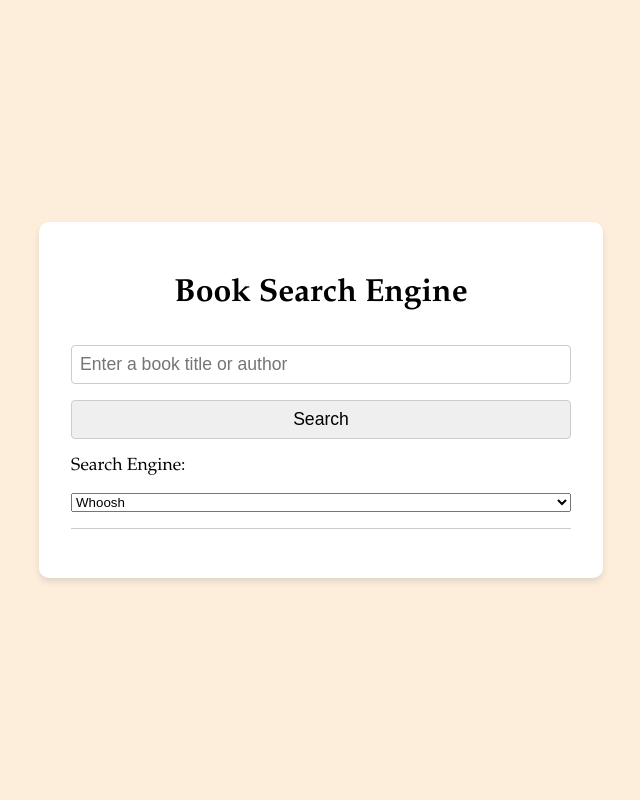
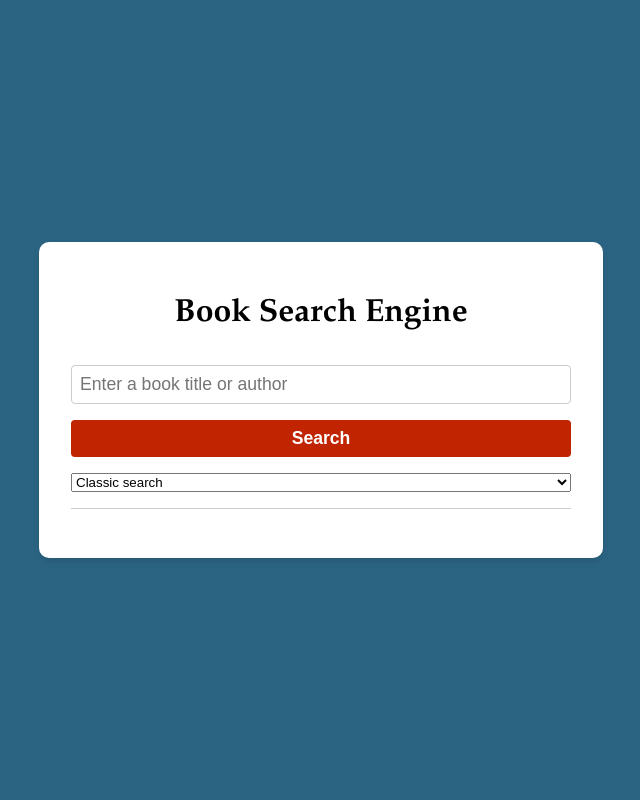
Before and after one commit to domenicocinque/goodreads-searchengine, a Flask app: page / in a window 1280 px wide. Shown: the whole page, without its empty margins (319-959 px from the left). Run offline with Flask 2, Linux system fonts and the light colour scheme; parts of the project's set-up code (start-up, migrations or seed data) failed here and were passed over.

Commit message:
better css and bugfix

```diff
--- a/app/__init__.py
+++ b/app/__init__.py
@@ -12,8 +12,6 @@ def index():
     if request.method == "POST":
         query = request.form["query"]
         search_engine = request.form["search_engine"]
-
-        print(type(current_app.config))
 
         se = get_search_engine(
             searcher=search_engine,
--- a/app/core/search_engine.py
+++ b/app/core/search_engine.py
@@ -13,7 +13,7 @@ from whoosh.qparser import QueryParser  # type: ignore
 
 from flask.config import Config
 
-logger = getLogger(__name__)
+logger = getLogger("Searcher")
 
 
 class BaseSearcher(ABC):
--- a/app/static/style.css
+++ b/app/static/style.css
@@ -6,7 +6,7 @@ body {
     justify-content: center;
     align-items: center;
     height: 100vh;
-    background-color: #FDEEDC
+    background-color: #2b6482
 }
 
 .container {
@@ -58,13 +58,9 @@ input {
     border-radius: 4px;
 }
 
-button {
-    padding: 0.5rem 1rem;
-    background-color: #2d91ff;
-    color: #fff;
+input[type="submit"] {
+    background-color: #c12400;
+    border: #c12400;
+    color: white;
     font-weight: bold;
-    border: none;
-    border-radius: 4px;
-    cursor: pointer;
-    align-self: center;
 }
--- a/app/templates/index.html
+++ b/app/templates/index.html
@@ -4,7 +4,7 @@
     <meta charset="UTF-8">
     <meta http-equiv="X-UA-Compatible" content="IE=edge">
     <meta name="viewport" content="width=device-width, initial-scale=1.0">
-    <link rel="stylesheet" href="{{ url_for('static', filename='style.css') }}">
+    <link rel="stylesheet" href="static/style.css">
     <title>Book Search Engine</title>
 </head>
 <body>
@@ -14,17 +14,13 @@
             <input type="text" name="query" placeholder="Enter a book title or author">
             <input type="submit" value="Search">
 
-            <label for="search_engine">Search Engine:</label>
             <select id="search_engine" name="search_engine">
-              <option value="whoosh">Whoosh</option>
-              <option value="annoy">Annoy</option>
+              <option value="whoosh">Classic search</option>
+              <option value="annoy">Neural search</option>
             </select>
 
         </form>
-    <!-- gray hline here -->
     <hr>
-    <!-- For each result show title on top, authors with a smaller font under the title
-         a gray line is present between each result -->
     {% for result in results %}
         <div class="result">
             <span><strong>{{ result.title }}</strong> </span> <br>
--- a/data_processing/scrape.py
+++ b/data_processing/scrape.py
@@ -12,12 +12,14 @@ from aiolimiter import AsyncLimiter
 from bs4 import BeautifulSoup, Tag
 from rich import print
 
+from config import config
+
 logger = logging.getLogger("Scraping")
 
 MAX_RETRIES = 2
 BOOK_PAGE_URL = "https://www.goodreads.com/"
 BOOK_LIST_URL = "https://www.goodreads.com/list/show/1.Best_Books_Ever?page="
-DATA_PATH = Path(__file__).parent.parent / "data" / "books.jsonl"
+DATA_PATH = config.DATA_PATH
 
 
 @dataclass
@@ -115,7 +117,7 @@ def main():
     print(f"Found {len(existing_books)} existing books")
 
     # Get the book urls
-    book_list = set(get_book_urls(1))
+    book_list = set(get_book_urls(config.MAX_NUM_PAGES))
     book_list -= existing_books
     print(f"Scraping {len(book_list)} books")
 
```
Also changed, not shown: app/core/__init__.py (deleted, +0 -23 lines).
